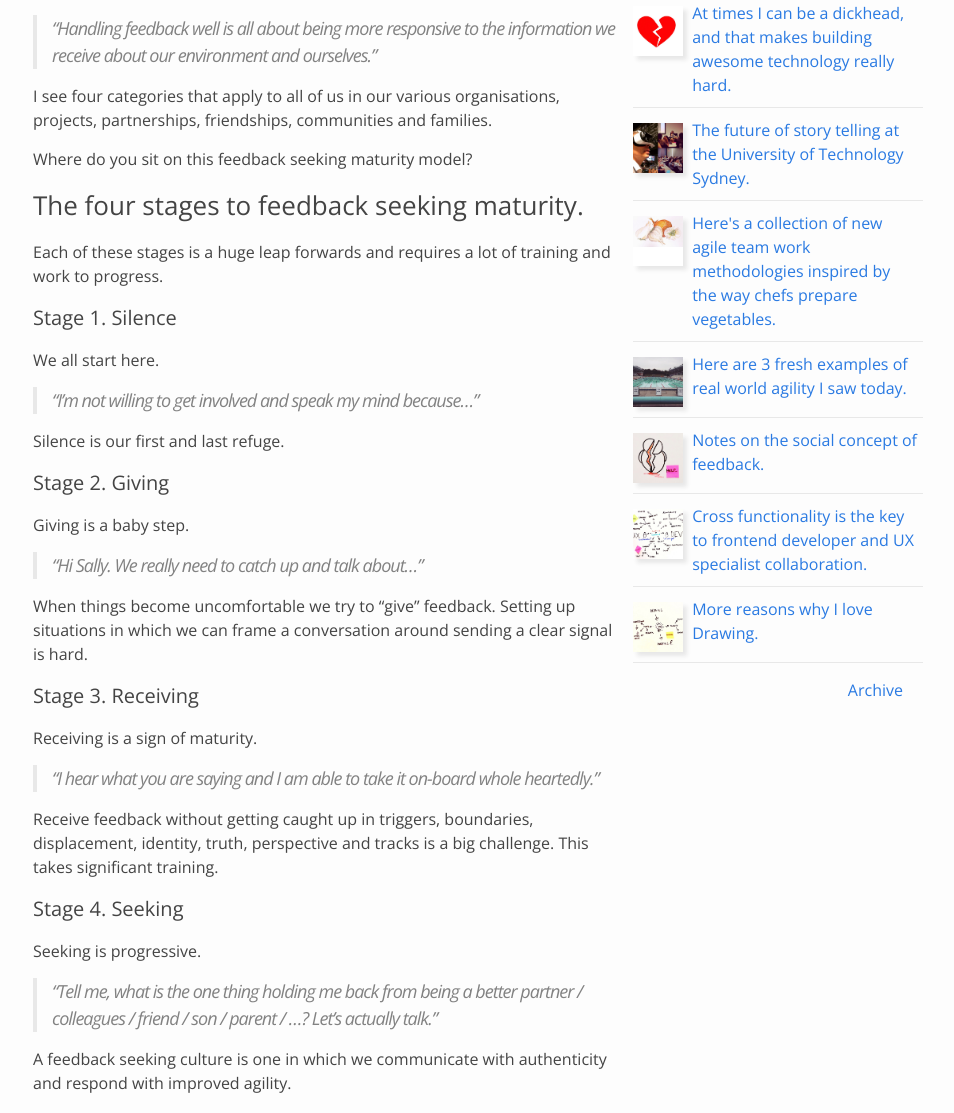
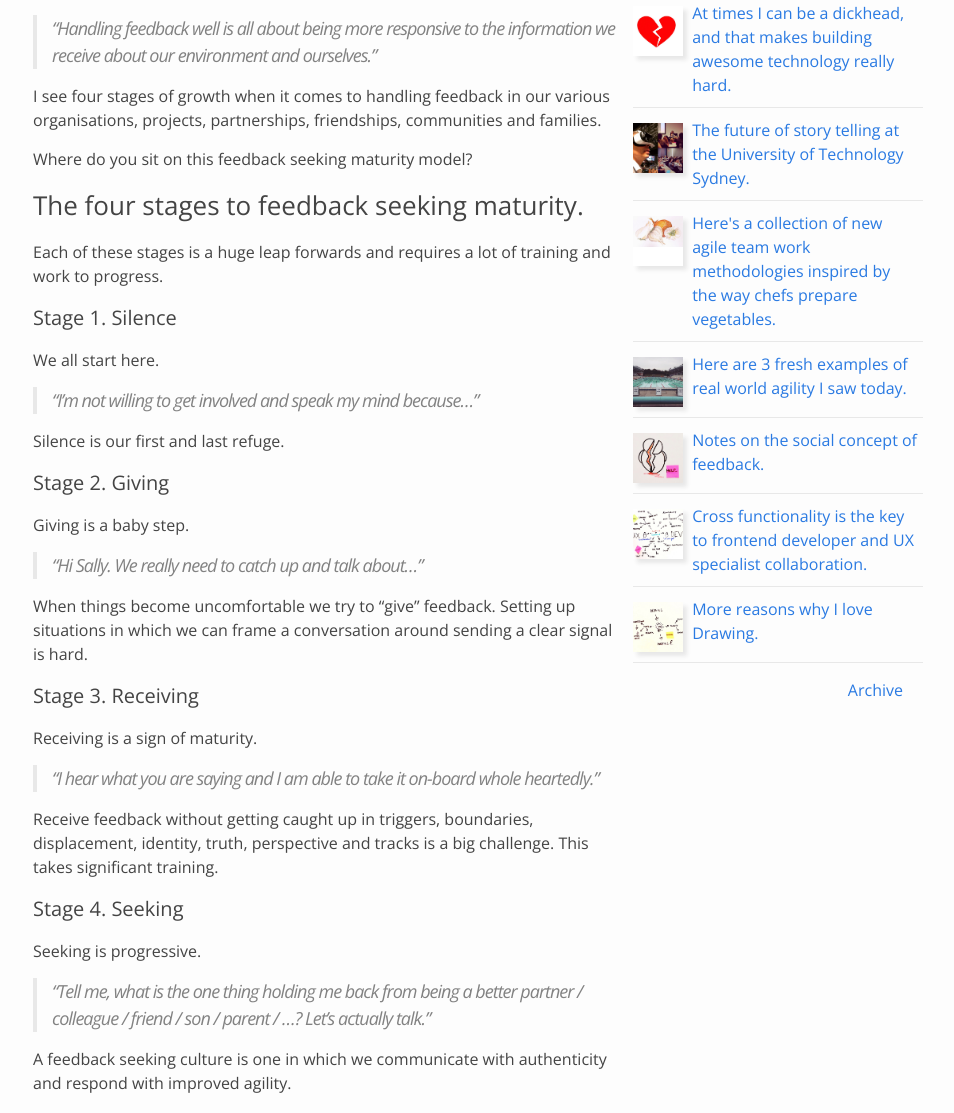
Before and after one commit to dblock/kahneraja.github.io, a Jekyll site: the page built from _posts/2016-01-09-what-is-a-feedback-seeking-culture-and-how-do-we-get-there.md, in a window 1280 px wide. Shown: the part 970-2083 px from the top of the page, without its empty margins (162-1116 px from the left). Built offline with Jekyll 4.4.1, drawn with Linux system fonts in a browser that asks for light colours; comment, search, counter and statistics services are not loaded.

Commit message:
Update 2016-01-09-what-is-a-feedback-seeking-culture-and-how-do-we-get-there.md

```diff
--- a/_posts/2016-01-09-what-is-a-feedback-seeking-culture-and-how-do-we-get-there.md
+++ b/_posts/2016-01-09-what-is-a-feedback-seeking-culture-and-how-do-we-get-there.md
@@ -20,7 +20,7 @@ Here's a research project I'd love to do.
 
 > "Handling feedback well is all about being more responsive to the information we receive about our environment and ourselves."
 
-I see four categories that apply to all of us in our various organisations, projects, partnerships, friendships, communities and families.
+I see four stages of growth when it comes to handling feedback in our various organisations, projects, partnerships, friendships, communities and families.
 
 Where do you sit on this feedback seeking maturity model?
 
@@ -56,7 +56,7 @@ Receive feedback without getting caught up in triggers, boundaries, displacement
 
 Seeking is progressive.
 
-> "Tell me, what is the one thing holding me back from being a better partner / colleagues / friend / son / parent / ...? Let's actually talk."
+> "Tell me, what is the one thing holding me back from being a better partner / colleague / friend / son / parent / ...? Let's actually talk."
 
 A feedback seeking culture is one in which we communicate with authenticity and respond with improved agility.
 
```
